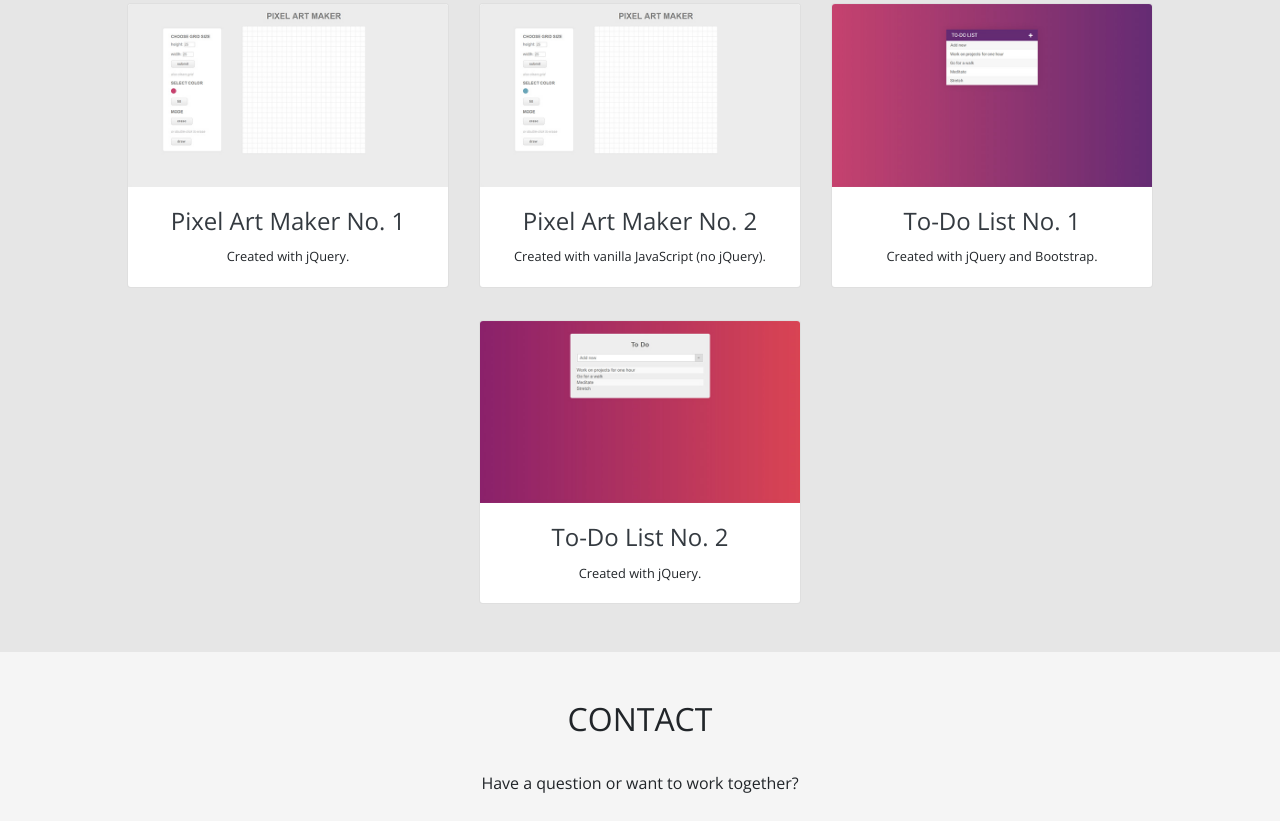
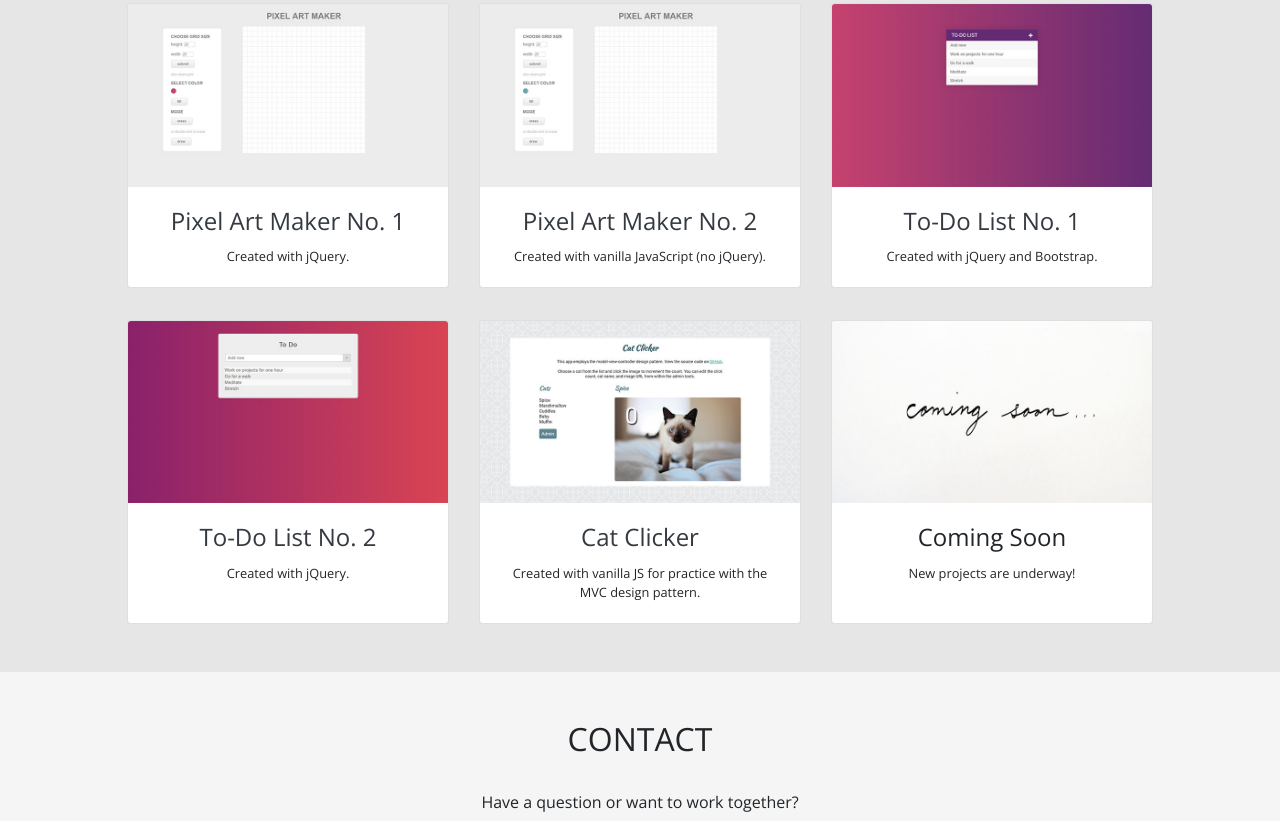
Before and after one commit to nataliecardot/nataliecardot.github.io, a plain HTML site: page index.html in a window 1280 px wide. Shown: the part 2059-2880 px from the top of the page. Drawn offline with nearby package versions, Linux system fonts and the light colour scheme.

Commit message:
Add cat clicker project and project placeholder

```diff
--- a/index.html
+++ b/index.html
@@ -79,7 +79,8 @@
             </div>
             <div class="col-md-7 about-text">
               <p>Since finding my passion—web development—in early 2018, I've been building on my knowledge and practicing daily.</p>
-              <p>Check out my <a href="https://medium.com/@nataliecardot" target="_blank">tutorials</a> on Medium and completed #100daysOfCode challenge <a href="https://github.com/nataliecardot/100-days-of-code/blob/master/r1-log.md" target="_blank">log</a>.</p>
+              <!-- text-info class is from Bootstrap and makes text teal -->
+              <p>Check out my <a href="https://medium.com/@nataliecardot" target="_blank" class="text-info">tutorials</a> on Medium and completed #100daysOfCode challenge <a href="https://github.com/nataliecardot/100-days-of-code/blob/master/r1-log.md" target="_blank" class="text-info">log</a>.</p>
               <p>When I'm not practicing coding, I'm usually listening to podcasts or learning languages. As a resident of Seattle, I also love getting outside to enjoy all the Pacific Northwest has to offer.<p>
               <h5>Education</h5>
               <p><strong>Udacity</strong> Front-End Web Developer Nanodegree, expected completion October 2018
@@ -104,6 +105,7 @@
           <div class="col-sm-12">
             <h2>Portfolio</h2>
           </div>
+
           <div class="col-lg-4 col-sm-6 portfolio-item">
             <!-- h-100 is a Bootstrap 4 utility class that sets height to 100% -->
             <div class="card h-100">
@@ -114,6 +116,7 @@
               </div>
             </div>
           </div>
+
           <div class="col-lg-4 col-sm-6 portfolio-item">
             <div class="card h-100">
               <a href="arcade-game/index.html" target="_blank"><img class="card-img-top" src="img/bug-dash.jpg" alt="Arcade game preview"></a>
@@ -123,6 +126,7 @@
               </div>
             </div>
           </div>
+
           <div class="col-lg-4 col-sm-6 portfolio-item">
             <div class="card h-100">
               <a href="tribute-page/index.html" target="_blank"><img class="card-img-top" src="img/tribute-page.jpg" alt="David Hume tribute page preview"></a>
@@ -132,6 +136,7 @@
               </div>
             </div>
           </div>
+
           <div class="col-lg-4 col-sm-6 portfolio-item">
             <div class="card h-100">
               <a href="pixel-art-maker-jquery/index.html" target="_blank"><img class="card-img-top" src="img/pixel-art-maker-jquery.jpg" alt="jQuery pixel art maker page preview"></a>
@@ -141,6 +146,7 @@
               </div>
             </div>
           </div>
+
           <div class="col-lg-4 col-sm-6 portfolio-item">
             <div class="card h-100">
               <a href="pixel-art-maker-vanilla-js/index.html" target="_blank"><img class="card-img-top" src="img/pixel-art-maker-vanilla-js.jpg" alt="Vanilla JS pixel art maker page preview"></a>
@@ -150,6 +156,7 @@
               </div>
             </div>
           </div>
+
           <div class="col-lg-4 col-sm-6 portfolio-item">
             <div class="card h-100">
               <a href="to-do-list-jquery-bootstrap/index.html" target="_blank"><img class="card-img-top" src="img/to-do-list-bootstrap.jpg" alt="Bootstrap/jQuery to-do-list page preview"></a>
@@ -159,6 +166,7 @@
               </div>
             </div>
           </div>
+
           <div class="col-lg-4 col-sm-6 portfolio-item mx-auto">
             <div class="card h-100">
               <a href="to-do-list-jquery/index.html" target="_blank"><img class="card-img-top" src="img/simple-to-do-list.jpg" alt="jQuery to-do-list page preview"></a>
@@ -168,6 +176,28 @@
               </div>
             </div>
           </div>
+
+          <div class="col-lg-4 col-sm-6 portfolio-item mx-auto">
+            <div class="card h-100">
+              <a href="cat-clicker-vanilla-js/index.html" target="_blank"><img class="card-img-top" src="img/cat-clicker.jpg" alt="Cat clicker preview"></a>
+              <div class="card-body d-flex flex-column">
+                <a href="to-do-list-jquery/index.html" class="text-dark" target="_blank"><h4 class="card-title">Cat Clicker</h4></a>
+                <p class="card-text">Created with vanilla JS for practice with the MVC design pattern.</p>
+              </div>
+            </div>
+          </div>
+
+          <div class="col-lg-4 col-sm-6 portfolio-item mx-auto">
+            <div class="card h-100">
+              <img class="card-img-top" src="img/coming-soon.jpg" alt="Coming soon"></a>
+              <div class="card-body d-flex flex-column">
+                <h4 class="card-title">Coming Soon</h4></a>
+                <p class="card-text">New projects are underway!</p>
+              </div>
+            </div>
+          </div>
+
+          <!-- To add images: from full screen with f11, Ctrl + PrtScrn, paste into Photoshop (onto new 1920 x 1080 file), save in website folder, use crop with ratio of 7 x 4, then save as 700 x 400 jpg, place in img folder of site repo folder -->
         </section>
         <section id="contact" class="row contact bg">
           <div class="col">
```
Also changed, not shown: img/cat-clicker.jpg (added), img/coming-soon.jpg (added).
